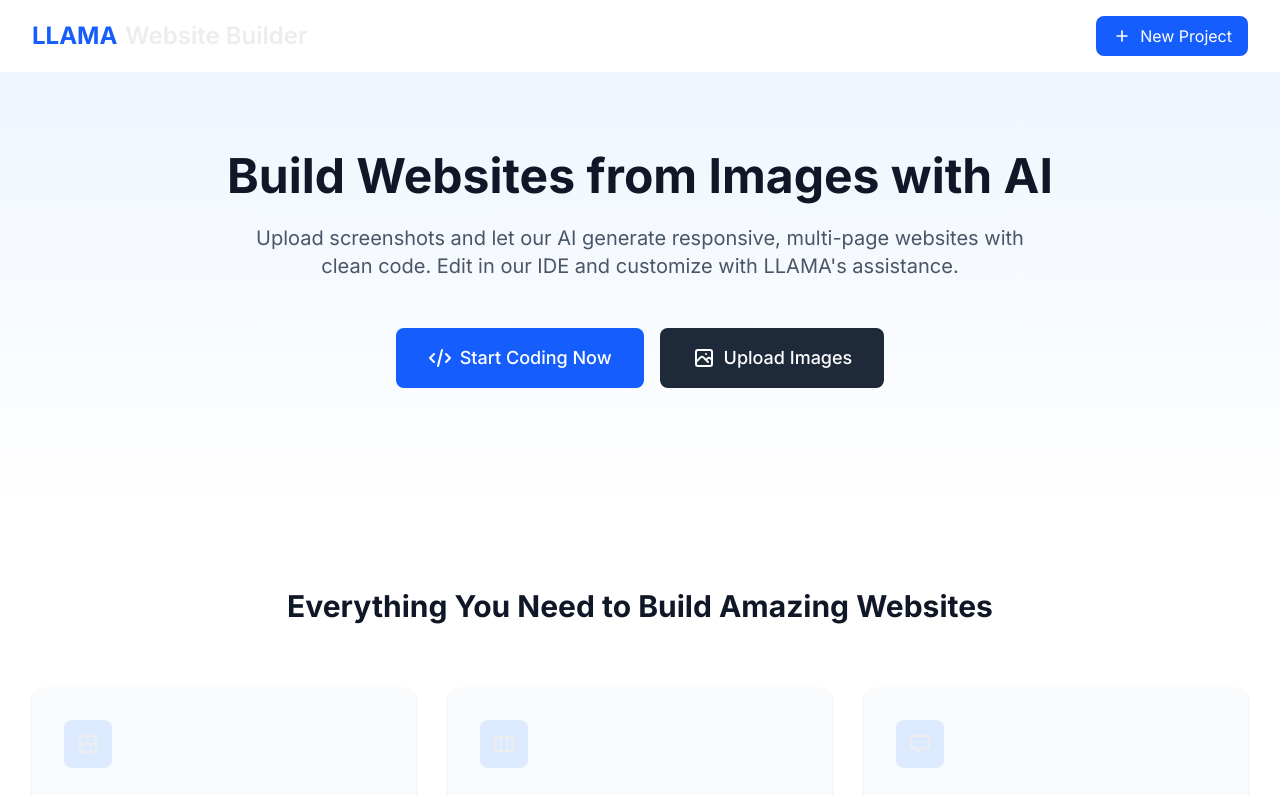
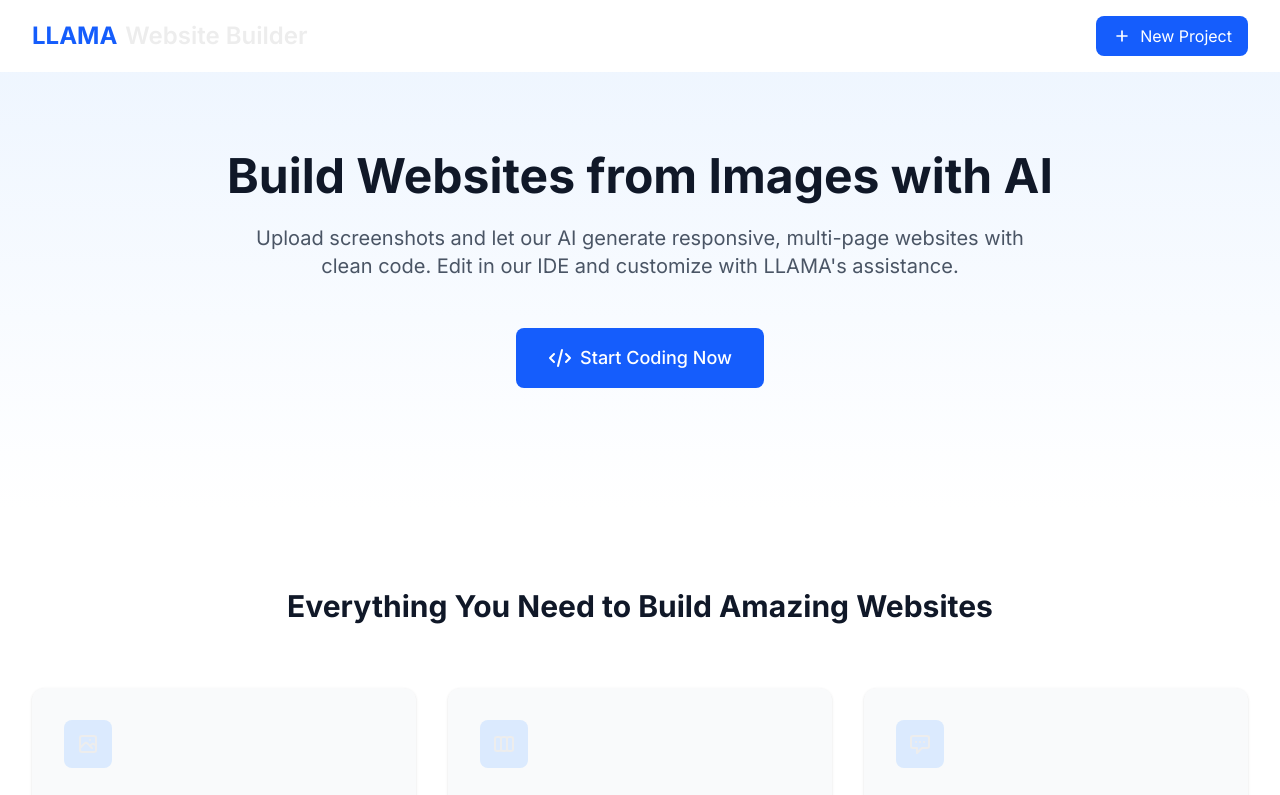
Before and after one commit to regmisatyam/llama-web-agent, a Next.js app: page /landing in a window 1280 px wide. Shown: the top 795 px of the page. Built offline with nearby package versions, Linux system fonts and the light colour scheme.

Commit message:
Update page.tsx

```diff
--- a/src/app/landing/page.tsx
+++ b/src/app/landing/page.tsx
@@ -87,27 +87,8 @@
               <Icons.Code />
               Start Coding Now
             </button>
-            <button
-              onClick={() => fileInputRef.current?.click()}
-              className="bg-gray-800 hover:bg-gray-900 text-white px-8 py-4 rounded-lg text-lg font-medium flex items-center justify-center gap-2"
-            >
-              <Icons.Image />
-              Upload Images
-            </button>
-            <input
-              ref={fileInputRef}
-              type="file"
-              accept="image/*"
-              multiple
-              className="hidden"
-              onChange={(e) => {
-                const files = e.target.files;
-                if (files) {
-                  const fileArray = Array.from(files);
-                  handleFileUpload(fileArray);
-                }
-              }}
-            />
+
+
           </div>
         </div>
       </section>
```
